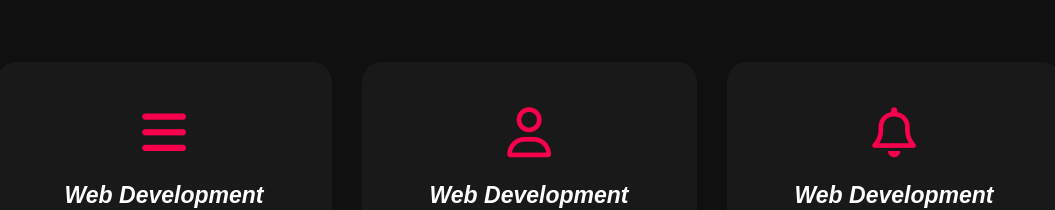
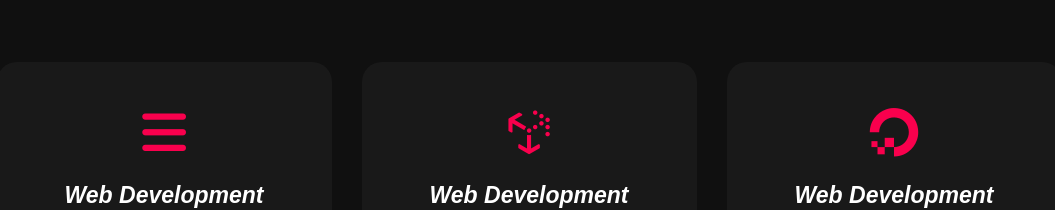
Before and after one commit to darshan45672/Portfolio-Website, a plain HTML site: page index.html in a window 1280 px wide. Shown: the part 1720-1930 px from the top of the page, without its empty margins (111-1166 px from the left). Drawn offline with Linux system fonts and the light colour scheme.

Commit message:
checkout done

```diff
--- a/index.html
+++ b/index.html
@@ -75,7 +75,7 @@
       </div>
 
       <div class="card">
-        <i class="fa-regular fa-user"></i>
+        <i class="fa-brands fa-uncharted"></i>
         <h5>Web Development</h5>
         <div class="pra">
           <p>Every website should be built with 2 primary goals: Firstly, it needs to work all across all devices. Secondly, it needs to be fast as posible.</p>
@@ -86,7 +86,7 @@
       </div>
 
       <div class="card">
-        <i class="fa-regular fa-bell"></i>
+        <i class="fa-brands fa-digital-ocean"></i>
         <h5>Web Development</h5>
         <div class="pra">
           <p>Every website should be built with 2 primary goals: Firstly, it needs to work all across all devices. Secondly, it needs to be fast as posible.</p>
```
